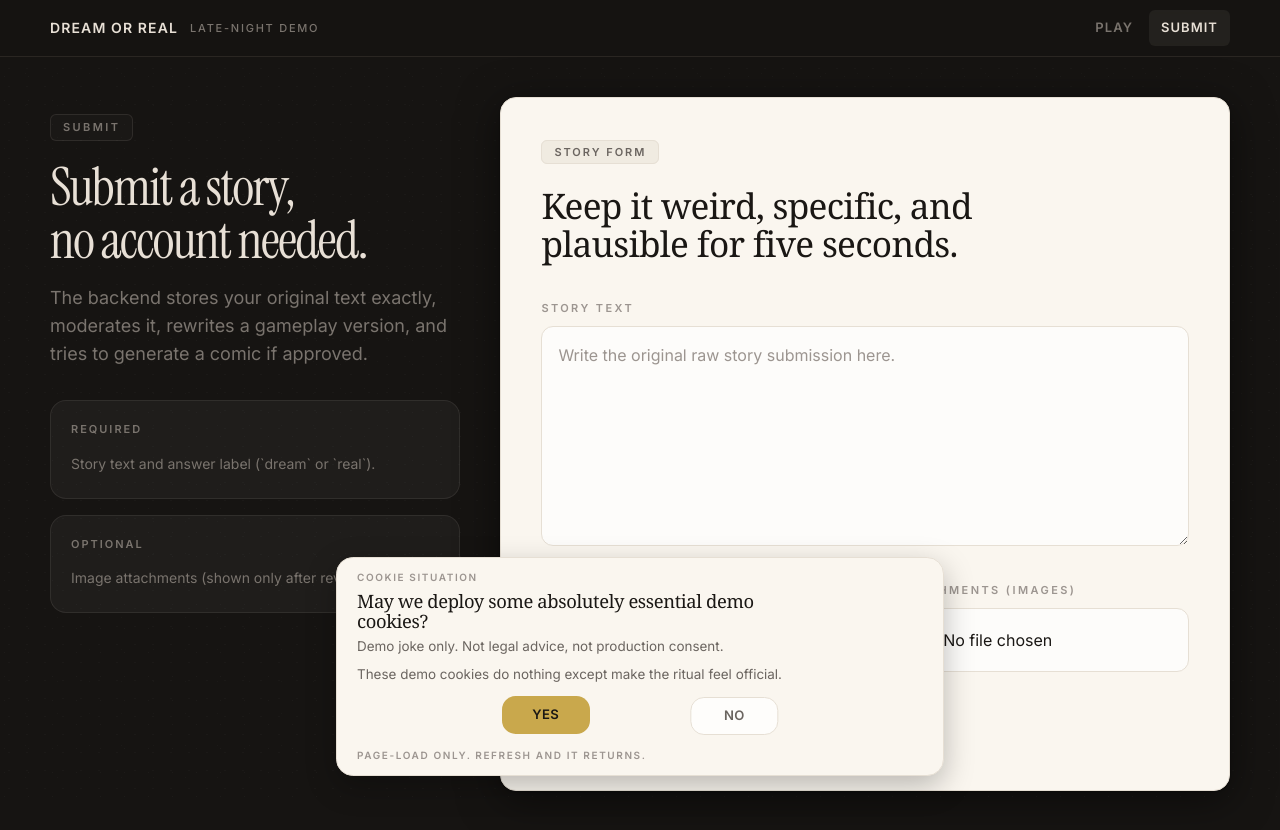
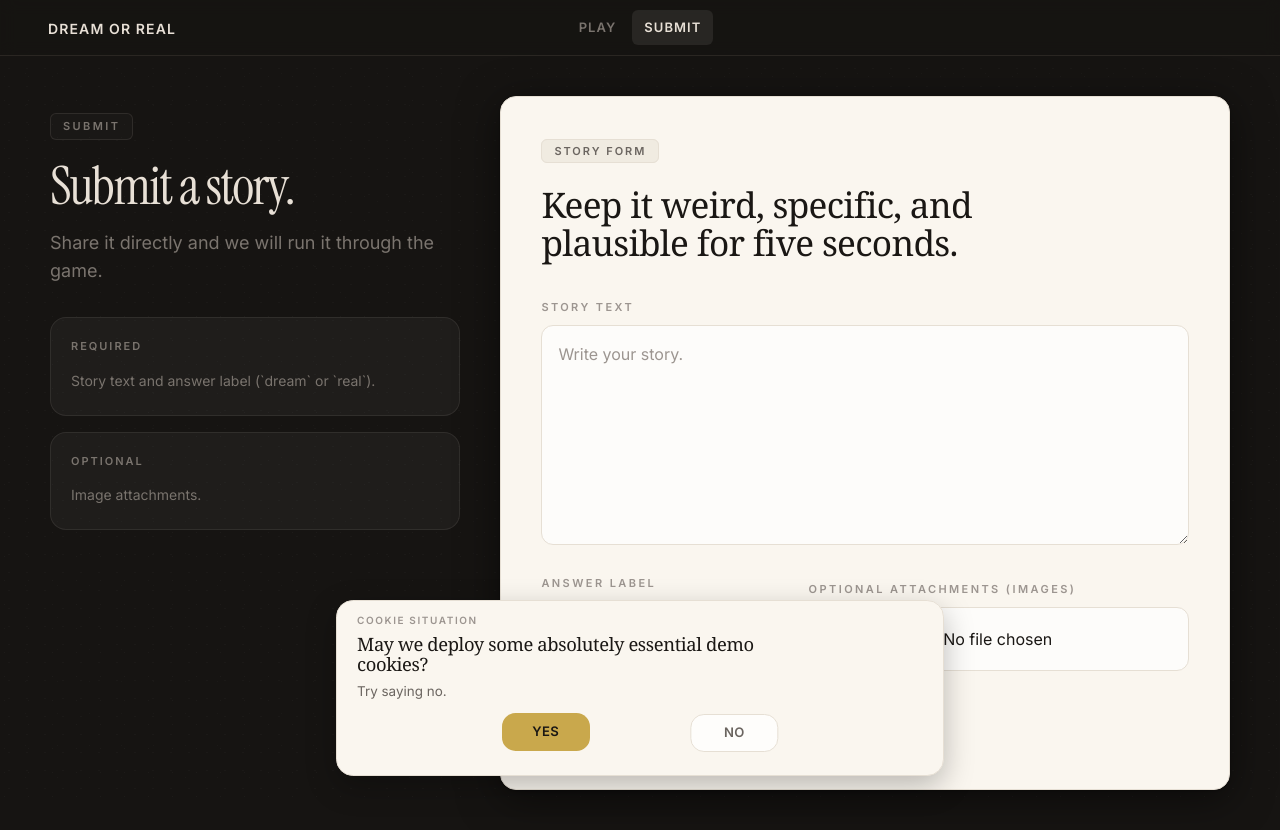
Before and after one commit to moanv2/dream-or-real, a Next.js app in the folder frontend/: page /submit in a window 1280 px wide. Shown: the top 830 px of the page. Built offline with nearby package versions, Linux system fonts and the light colour scheme.

Commit message:
remove a bunch of text from the page

```diff
--- a/frontend/app/page.tsx
+++ b/frontend/app/page.tsx
@@ -123,7 +123,7 @@ export default function HomePage() {
           </Link>
         </nav>
 
-        <div className="justify-self-end flex items-end gap-5">
+        <div className="justify-self-end flex w-[160px] items-end justify-end gap-5">
           <div className="flex flex-col items-end gap-0.5">
             <span className="text-[11px] font-medium uppercase tracking-[0.06em] text-[var(--text-on-dark-muted)]">
               Score
@@ -151,8 +151,7 @@ export default function HomePage() {
               Pulling a strange story from the stack.
             </h1>
             <p className="mt-4 text-base leading-[1.65] text-[var(--text-secondary)]">
-              The backend is choosing a random approved story and hiding the answer
-              until you guess.
+              Pulling the next story for your round.
             </p>
           </section>
         ) : !story ? (
@@ -270,7 +269,7 @@ export default function HomePage() {
 
             {!isRevealed ? (
               <div className="mt-5 flex items-center justify-between gap-3 text-sm text-[var(--text-secondary)]">
-                <span>Pick first. The backend only reveals the answer after your guess.</span>
+                <span>Pick your answer first.</span>
                 {isRevealing ? (
                   <span className="font-semibold text-[var(--text-primary)]">Revealing...</span>
                 ) : null}
--- a/frontend/app/submit/page.tsx
+++ b/frontend/app/submit/page.tsx
@@ -73,14 +73,9 @@ export default function SubmitPage() {
           <div className="pt-4">
             <p className="section-kicker">Submit</p>
             <h1 className="section-title mt-5">
-              Submit a story,
-              <br />
-              no account needed.
+              Submit a story.
             </h1>
-            <p className="section-copy">
-              The backend stores your original text exactly, moderates it, rewrites a gameplay
-              version, and tries to generate a comic if approved.
-            </p>
+            <p className="section-copy">Share it directly and we will run it through the game.</p>
 
             <div className="mt-8 space-y-4">
               <div className="panel-soft p-5">
@@ -96,7 +91,7 @@ export default function SubmitPage() {
                   Optional
                 </p>
                 <p className="mt-3 text-sm leading-7 text-[var(--text-on-dark-muted)]">
-                  Image attachments (shown only after reveal).
+                  Image attachments.
                 </p>
               </div>
             </div>
@@ -166,7 +161,7 @@ export default function SubmitPage() {
                       id="story-text"
                       value={form.storyText}
                       onChange={(event) => handleChange("storyText", event.target.value)}
-                      placeholder="Write the original raw story submission here."
+                      placeholder="Write your story."
                       className="field-input min-h-[220px]"
                       required
                     />
--- a/frontend/components/AppShellNav.tsx
+++ b/frontend/components/AppShellNav.tsx
@@ -16,21 +16,19 @@ export function AppShellNav() {
   }
 
   return (
-    <header className="sticky top-0 z-40 border-b border-[var(--border-subtle)] bg-[rgba(22,20,18,0.88)] backdrop-blur">
-      <div className="app-frame flex h-14 items-center justify-between gap-6 px-6 lg:px-0">
+    <header className="sticky top-0 z-40 grid h-14 grid-cols-[1fr_auto_1fr] items-center border-b border-[var(--border-subtle)] bg-[rgba(22,20,18,0.85)] px-8 backdrop-blur lg:px-12">
+      <div className="justify-self-start">
         <Link
           href="/"
-          className="inline-flex items-center gap-3 focus-visible:outline-none focus-visible:ring-2 focus-visible:ring-[var(--accent-gold)] focus-visible:ring-offset-2 focus-visible:ring-offset-[var(--bg-deep)]"
+          className="inline-flex items-center focus-visible:outline-none focus-visible:ring-2 focus-visible:ring-[var(--accent-gold)] focus-visible:ring-offset-2 focus-visible:ring-offset-[var(--bg-deep)]"
         >
           <span className="text-sm font-semibold uppercase tracking-[0.08em] text-[var(--text-on-dark)]">
             Dream or Real
           </span>
-          <span className="hidden text-[11px] font-medium uppercase tracking-[0.16em] text-[var(--text-on-dark-muted)] md:inline">
-            Late-night demo
-          </span>
         </Link>
+      </div>
 
-        <nav className="flex items-center gap-1">
+      <nav className="justify-self-center flex items-center gap-1">
         {navItems.map((item) => {
           const isActive =
             item.href === "/" ? pathname === "/" : pathname?.startsWith(item.href);
@@ -40,9 +38,9 @@ export function AppShellNav() {
               key={item.href}
               href={item.href}
               className={[
-                  "rounded-md px-3 py-2 text-[13px] font-semibold uppercase tracking-[0.08em] transition-all duration-200 focus-visible:outline-none focus-visible:ring-2 focus-visible:ring-[var(--accent-gold)] focus-visible:ring-offset-2 focus-visible:ring-offset-[var(--bg-deep)]",
+                "rounded-md px-3 py-2 text-[13px] font-semibold uppercase tracking-[0.08em] transition-colors duration-150 focus-visible:outline-none focus-visible:ring-2 focus-visible:ring-[var(--accent-gold)] focus-visible:ring-offset-2 focus-visible:ring-offset-[var(--bg-deep)]",
                 isActive
-                    ? "bg-[rgba(250,246,239,0.06)] text-[var(--text-on-dark)]"
+                  ? "bg-[rgba(250,246,239,0.08)] text-[var(--text-on-dark)]"
                   : "text-[var(--text-on-dark-muted)] hover:bg-[rgba(250,246,239,0.04)] hover:text-[var(--text-on-dark)]",
               ].join(" ")}
             >
@@ -51,7 +49,8 @@ export function AppShellNav() {
           );
         })}
       </nav>
-      </div>
+
+      <div className="justify-self-end w-[160px]" aria-hidden="true" />
     </header>
   );
 }
--- a/frontend/components/CookieBanner.tsx
+++ b/frontend/components/CookieBanner.tsx
@@ -156,11 +156,11 @@ export function CookieBanner() {
   }
 
   const helperCopy = isNoConverted
-    ? "Perfect. That is the kind of informed consent energy we were hoping for."
+    ? "Perfect. You win."
     : isNoUnlocked
       ? "Fine. You found it. Go ahead and click it."
       : attempts === 0
-        ? "These demo cookies do nothing except make the ritual feel official."
+        ? "Try saying no."
         : `Your preference has been noted and artistically avoided. Survive ${unlockThreshold - attempts} more move${unlockThreshold - attempts === 1 ? "" : "s"}.`;
 
   return (
@@ -197,9 +197,6 @@ export function CookieBanner() {
           <h2 className="mt-1.5 max-w-[29rem] font-serif text-[1rem] leading-[1.08] tracking-[-0.02em] text-[var(--text-primary)] sm:text-[1.15rem]">
             May we deploy some absolutely essential demo cookies?
           </h2>
-          <p className="mt-1.5 max-w-[31rem] text-[0.84rem] leading-5 text-[var(--text-secondary)]">
-            Demo joke only. Not legal advice, not production consent.
-          </p>
 
           <div className="mt-2 text-[0.84rem] leading-5 text-[var(--text-secondary)]">
             {helperCopy}
@@ -215,9 +212,6 @@ export function CookieBanner() {
             </button>
           </div>
 
-          <p className="mt-0.5 text-[10px] font-semibold uppercase tracking-[0.16em] text-[var(--text-muted)]">
-            Page-load only. Refresh and it returns.
-          </p>
         </div>
       </section>
     </div>
```
Lines whose indentation alone changed are shown as unchanged.
